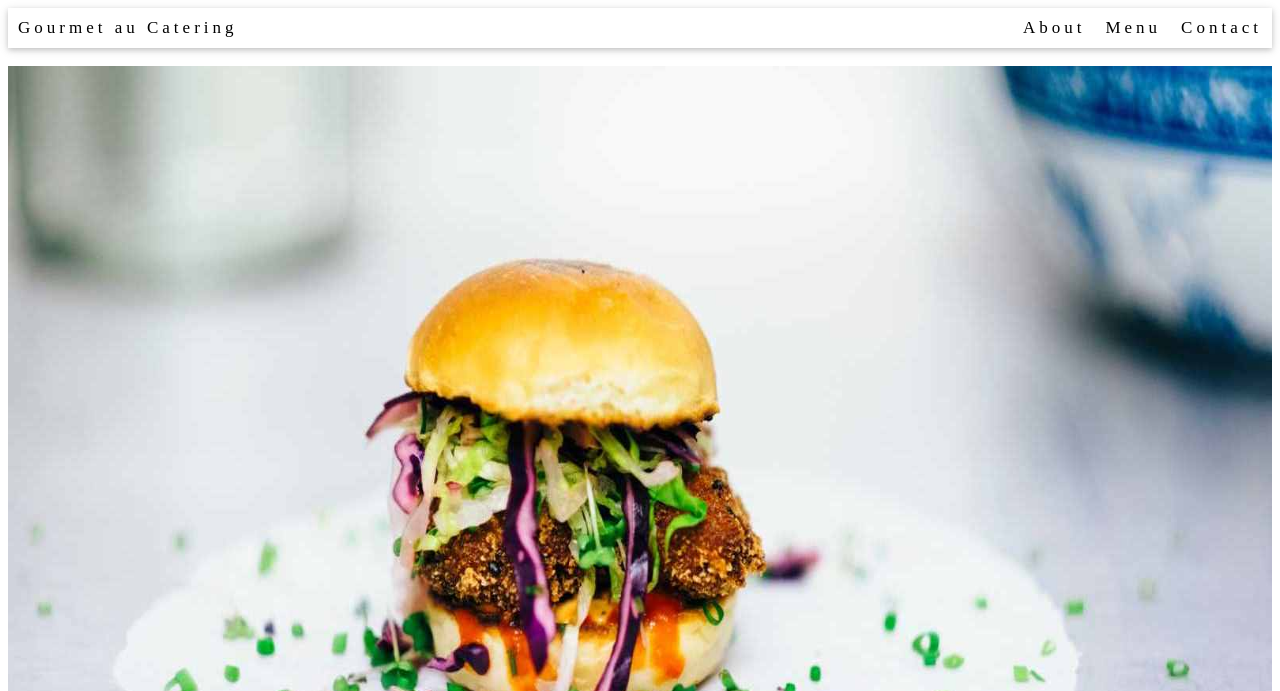
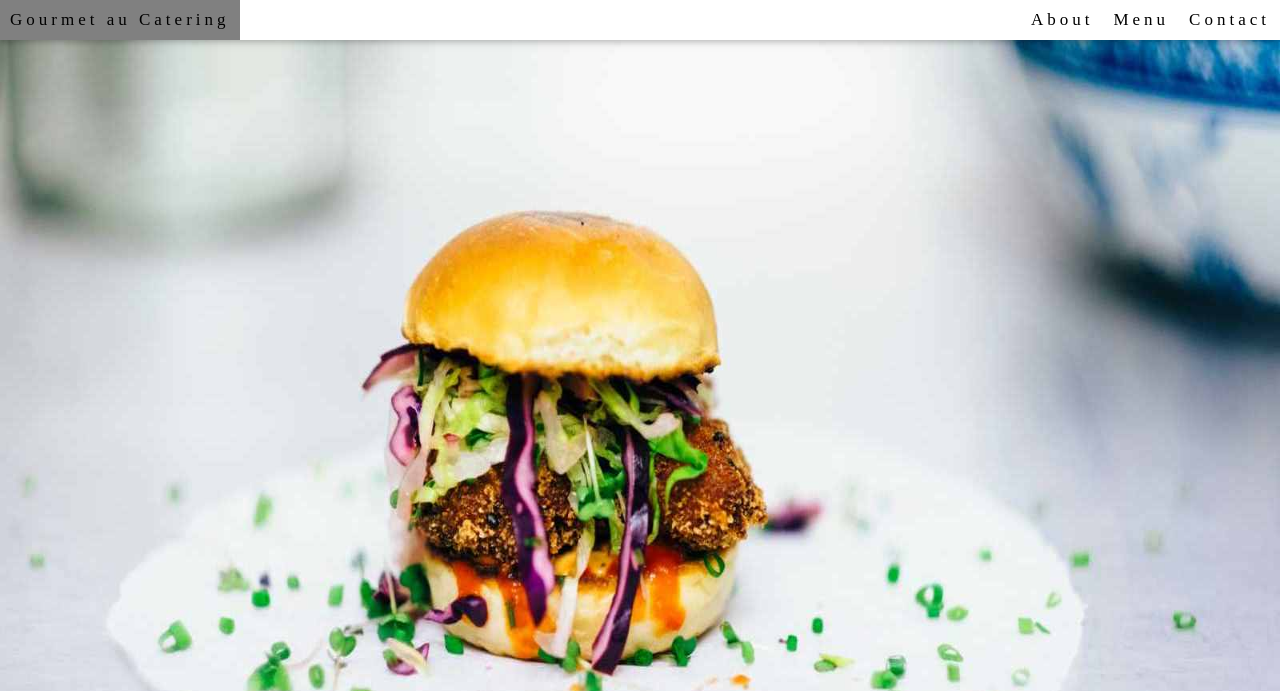
Before and after one commit to rkgo1/devsite, a plain HTML site: page index.html in a window 1280 px wide. Shown: the top 691 px of the page. Drawn offline with Linux system fonts and the light colour scheme.

Commit message:
Fixed navbar and the x overflow

```diff
--- a/index.html
+++ b/index.html
@@ -2,7 +2,7 @@
 
 <head>
     <link rel="stylesheet" href="styles.css">
-
+    <title>Burger Website</title>
 </head>
 
 
--- a/styles.css
+++ b/styles.css
@@ -1,6 +1,9 @@
 html body {
     font-family: "Times New Roman", Georgia, Serif;
     letter-spacing: 4px;
+    margin:0;
+    padding:0;
+    overflow-x: hidden;
 }
 
 h1,
@@ -15,6 +18,11 @@ h6 {
 
 .top-nav {
     box-shadow: 0 2px 5px 0 rgb(0 0 0 / 16%), 0 2px 10px 0 rgb(0 0 0 / 12%);
+    position:fixed;
+    top:0;
+    z-index: 1000;
+    width:100%;
+    background:white;
 }
 
 .top-nav a {
```
